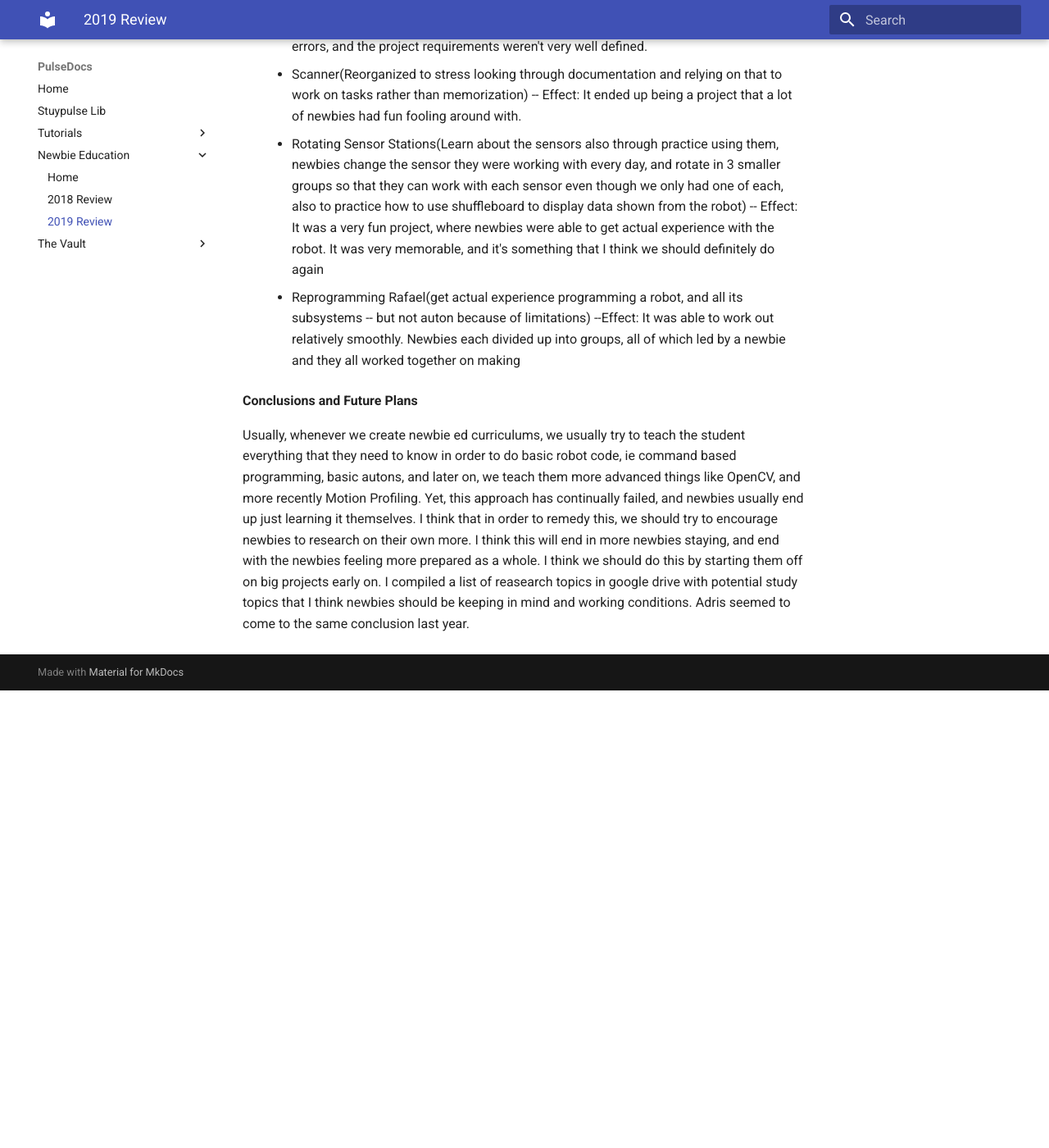
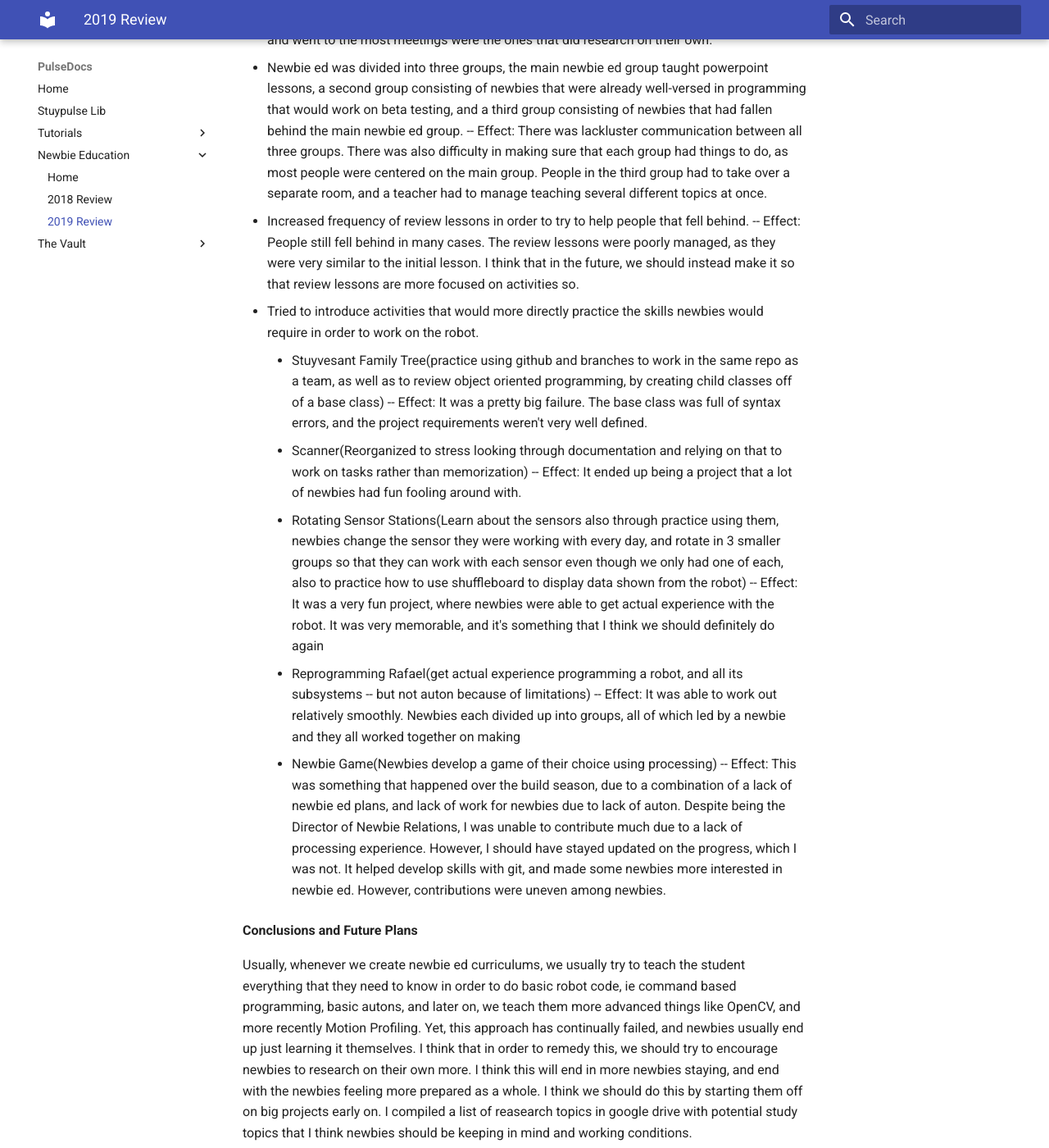
Before and after one commit to StuyPulse/PulseDocs, an MkDocs documentation site: the page built from docs/newbie-edu/2019-edu.md, in a window 1280 px wide and 1400 px high, scrolled down 924 px. Shown: the whole window at 82% size. Built offline with MkDocs 1.6.1 and Material for MkDocs 9.7.7, drawn with Linux system fonts in a browser that asks for light colours; old or Windows-style settings are respelled for this version of MkDocs; before the commit the page ends 1766 px from its top, so only the background shows below that; some of the changed text lies outside the part shown.

Commit message:
Add extra points for things we did this year

```diff
--- a/docs/newbie-edu/2019-edu.md
+++ b/docs/newbie-edu/2019-edu.md
@@ -8,12 +8,16 @@ __2019's Newbie Education Changes__
 - I made sure that newbie ed had up to date lessons and material, writing a lot of them myself. -- Effect: not much change actually, I still was missing a lot of material such as PID and Motion Profiling, neither of which I was qualified to cover. At that point I should've gotten someone else that was qualified to do it, but I didn't. I left it to Kevin to take up that task for me. This did make it so that there were no lessons that were taught by the ec.
 - Brought back the newbie ed repo, except this time I made sure it was updated with all the lessons, as well as posted extra resources for learning and activites -- Effect: I wasn't very clear about what resources were actually on the repo, nor did I do a good job of encouraging its use. A lot of people were still asking where the slides were located, and I wasn't able to keep its activities diverse enough. In the end, most kids were able to still find resources on their own
 - I was the primary teacher for a lot of the lessons -- Effect: I didn't do a very good job keeping order in the classrooms, and sometimes newbies left because I got too caught up answering people's questions that I lost sight of the lesson. I did have the highest amount of newbies stay than in any of the years that I was on the team though, and also had a lot of newbies that were extremely dedicated to learning a lot more about Software Engineeering in general. A lot of the newbies were able to form very close bonds with the oldbies, and with each other.
+- When teaching lessons, focused on creating analogies, and simplifying complicated topics into more familiar things, similar to what Adris did, except to a much greater extent, and I worked on being able to explain things in multiple ways. I also made the slides less formal, and included jokes about death and such. -- Effect: Newbie retention was higher this year, however, we found that the most dedicated newbies, and the ones that contributed the most, and went to the most meetings were the ones that did research on their own.
+- Newbie ed was divided into three groups, the main newbie ed group taught powerpoint lessons, a second group consisting of newbies that were already well-versed in programming that would work on beta testing, and a third group consisting of newbies that had fallen behind the main newbie ed group. -- Effect: There was lackluster communication between all three groups. There was also difficulty in making sure that each group had things to do, as most people were centered on the main group. People in the third group had to take over a separate room, and a teacher had to manage teaching several different topics at once.
+- Increased frequency of review lessons in order to try to help people that fell behind. -- Effect: People still fell behind in many cases. The review lessons were poorly managed, as they were very similar to the initial lesson. I think that in the future, we should instead make it so that review lessons are more focused on activities so.
 - Tried to introduce activities that would more directly practice the skills newbies would require in order to work on the robot.
     - Stuyvesant Family Tree(practice using github and branches to work in the same repo as a team, as well as to review object oriented programming, by creating child classes off of a base class) -- Effect: It was a pretty big failure. The base class was full of syntax errors, and the project requirements weren't very well defined.
     - Scanner(Reorganized to stress looking through documentation and relying on that to work on tasks rather than memorization) -- Effect: It ended up being a project that a lot of newbies had fun fooling around with.
     - Rotating Sensor Stations(Learn about the sensors also through practice using them, newbies change the sensor they were working with every day, and rotate in 3 smaller groups so that they can work with each sensor even though we only had one of each, also to practice how to use shuffleboard to display data shown from the robot) -- Effect: It was a very fun project, where newbies were able to get actual experience with the robot. It was very memorable, and it's something that I think we should definitely do again
-    - Reprogramming Rafael(get actual experience programming a robot, and all its subsystems -- but not auton because of limitations) --Effect: It was able to work out relatively smoothly. Newbies each divided up into groups, all of which led by a newbie and they all worked together on making
+    - Reprogramming Rafael(get actual experience programming a robot, and all its subsystems -- but not auton because of limitations) -- Effect: It was able to work out relatively smoothly. Newbies each divided up into groups, all of which led by a newbie and they all worked together on making
+    - Newbie Game(Newbies develop a game of their choice using processing) -- Effect: This was something that happened over the build season, due to a combination of a lack of newbie ed plans, and lack of work for newbies due to lack of auton. Despite being the Director of Newbie Relations, I was unable to contribute much due to a lack of processing experience. However, I should have stayed updated on the progress, which I was not. It helped develop skills with git, and made some newbies more interested in newbie ed. However, contributions were uneven among newbies.
 
 __Conclusions and Future Plans__
 
-Usually, whenever we create newbie ed curriculums, we usually try to teach the student everything that they need to know in order to do basic robot code, ie command based programming, basic autons, and later on, we teach them more advanced things like OpenCV, and more recently Motion Profiling. Yet, this approach has continually failed, and newbies usually end up just learning it themselves. I think that in order to remedy this, we should try to encourage newbies to research on their own more. I think this will end in more newbies staying, and end with the newbies feeling more prepared as a whole. I think we should do this by starting them off on big projects early on. I compiled a list of reasearch topics in google drive with potential study topics that I think newbies should be keeping in mind and working conditions. Adris seemed to come to the same conclusion last year.
+Usually, whenever we create newbie ed curriculums, we usually try to teach the student everything that they need to know in order to do basic robot code, ie command based programming, basic autons, and later on, we teach them more advanced things like OpenCV, and more recently Motion Profiling. Yet, this approach has continually failed, and newbies usually end up just learning it themselves. I think that in order to remedy this, we should try to encourage newbies to research on their own more. I think this will end in more newbies staying, and end with the newbies feeling more prepared as a whole. I think we should do this by starting them off on big projects early on. I compiled a list of reasearch topics in google drive with potential study topics that I think newbies should be keeping in mind and working conditions.
```
